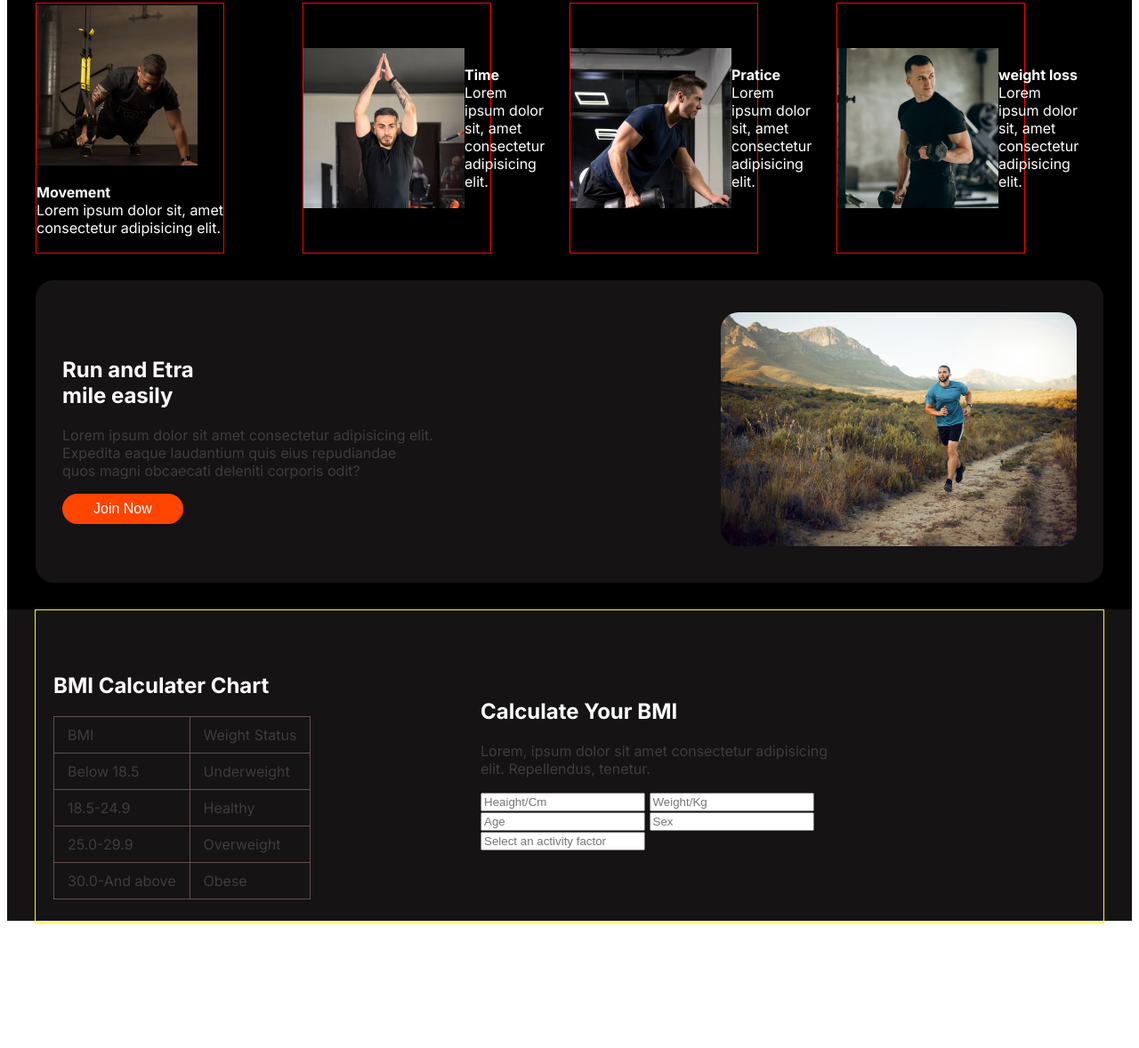
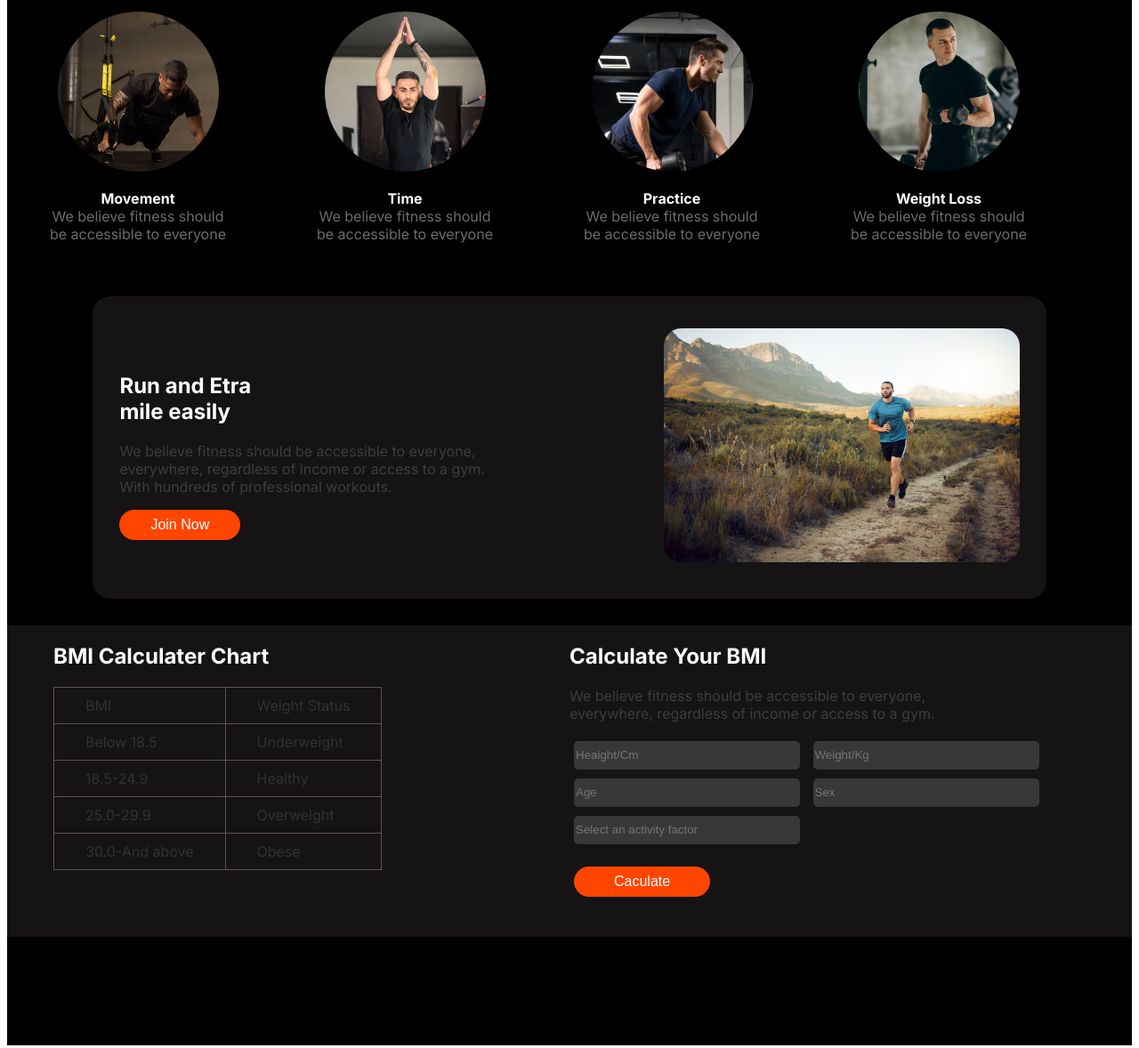
Before and after one commit to harunctg84/Adonis-gym.com, a plain HTML site: page index.html in a window 1280 px wide. Shown: the part 838-2016 px from the top of the page at 89% size. Before the commit the page ends 1881 px from the top, so only its background shows below. Drawn offline with Linux system fonts and the light colour scheme.

Commit message:
change habit run bmi done

```diff
--- a/index.html
+++ b/index.html
@@ -50,11 +50,11 @@
         <div class="image-area">
           <img src="images/Images 2.png" alt="" />
         </div>
-        <button class="btn-3">
+        <button class="card-500">
           <p><span class="five">500+</span><br />Free workout Videos</p>
         </button>
 
-        <button class="btn-4">
+        <button class="card-350">
           <div class="circal"></div>
 
           <div class="quantity">
@@ -80,54 +80,58 @@
             <img src="images/image 3.png" alt="" />
 
             <p>
-              <b class="bold">Movement</b> <br />Lorem ipsum dolor sit, amet
-              consectetur adipisicing elit.
+              <b class="bold-color">Movement</b> <br/>We believe fitness should be accessible to everyone
             </p>
           </div>
         </div>
         <div class="movement">
+          <div class="img-box" >
             <img src="images/image 2.png" alt="" />
 
             <p>
-            <b class="bold">Time</b> <br />Lorem ipsum dolor sit, amet
-            consectetur adipisicing elit.
+              <b class="bold-color">Time</b> <br/>We believe fitness should be accessible to everyone
             </p>
           </div>
+        </div>
         <div class="movement">
+          <div class="img-box" >
             <img src="images/image 4.png" alt="" />
 
             <p>
-            <b class="bold">Pratice</b> <br />Lorem ipsum dolor sit, amet
-            consectetur adipisicing elit.
+              <b class="bold-color">Practice</b> <br/>We believe fitness should be accessible to everyone
             </p>
           </div>
+        </div>
         <div class="movement">
+          <div class="img-box" >
             <img src="images/image 5.png" alt="" />
 
             <p>
-            <b class="bold">weight loss</b> <br />Lorem ipsum dolor sit, amet
-            consectetur adipisicing elit.
+              <b class="bold-color">Weight Loss</b> <br/>We believe fitness should be accessible to everyone
             </p>
           </div>
         </div>
+
+      </div>
+
 
       <div class="run-esily">
         <div class="run-esily-wraper">
           <div class="run-text">
             <h2>Run and Etra <br />mile easily</h2>
             <p>
-              Lorem ipsum dolor sit amet consectetur adipisicing elit.
-              <br />Expedita eaque laudantium quis eius repudiandae <br />quos
-              magni obcaecati deleniti corporis odit?
+              We believe fitness should be accessible to everyone, <br>everywhere, regardless of income or access to a gym.  <br>With hundreds of professional workouts.
             </p>
-            <button class="btn-5">Join Now</button>
+            <button class="join-now-btn">Join Now</button>
           </div>
           <div class="running-img">
             <img src="images/run.jpg" alt="" />
           </div>
         </div>
+
       </div>
       <!-- BMI calculatr section   -->
+
       <div class="bmi-section">
         <div class="bmi-section-wraper">
           <div class="table-section">
@@ -162,15 +166,22 @@
           <div class="bmi-input-sction">
 
             <h2 class="bmi-head">Calculate Your BMI</h2>
-            <p class="bmi-description">Lorem, ipsum dolor sit amet consectetur adipisicing <br> elit. Repellendus, tenetur.</p>
+            <p class="bmi-description">We believe fitness should be accessible to everyone, <br>everywhere, regardless of income or access to a gym.</p>
             <form>
             <input type="text" placeholder="Heaight/Cm">
             <input type="text" placeholder="Weight/Kg"><br>
             <input type="text" placeholder="Age">
             <input type="text" placeholder="Sex"><br>
-            <input type="text" placeholder="Select an activity factor">
+            <input type="text" placeholder="Select an activity factor" class="factor"><br>
+            <button class="calcutale-btn">Caculate</button>
             </form>
           </div>
+        </div>
+      </div>
+      <div class="team-section">
+        <div class="team-head">
+          <h1>Meet Our Team</h1>
+          <p>We believe fitness should be accessible to everyone, <br>everywhere, regardless of income or access to a gym.</p>
         </div>
       </div>
     </main>
--- a/styles/responsive.css
+++ b/styles/responsive.css
@@ -11,16 +11,36 @@
   }
   .banner {
     flex-direction: column;
+    margin-left: 40px;
   }
-  .btn-3 {
+  .card-500 {
     left: 200px;
-    bottom: 100px;
+    bottom:0px;
+  }
+ .card-350{
+
   }
   .workout-img{
-    flex-direction: column;
+   grid-template-columns: repeat(1, 1fr);
+   padding-left: 150px;
+
   }
   .run-esily-wraper {
     flex-direction: column;
+    height: 600px;
+    padding-left: 30px;
   }
+  .run-text{
+    display: block;
 
+    align-items: center;
+  }
+  .join-now-btn{
+    padding: 8px 130px;
+
+  }
+  .bmi-section-wraper{
+    grid-template-columns: repeat(1,1fr);
+    margin-left: 20px;
+  }
 }
--- a/styles/style.css
+++ b/styles/style.css
@@ -78,7 +78,7 @@ body {
 .image-area {
   position: relative;
 }
-.btn-3 {
+.card-500 {
   position: absolute;
   top: 260px;
   right: 100px;
@@ -89,7 +89,7 @@ body {
   padding: 0 10px;
   text-align: left;
 }
-.btn-4 {
+.card-350 {
   position: absolute;
   bottom: 25px;
   right: 350px;
@@ -140,21 +140,24 @@ main {
   grid-template-columns: repeat(4, 1fr);
   justify-content: end;
 }
-.img-box{
+img{
+  border-radius: 50%;
 
 }
 .movement {
   display: flex;
-  align-items: center;
+  text-align: center;
   width: 210px;
   height: 280px;
+  color: rgb(109, 107, 107);
+  padding: 10px;
+}
+.bold-color{
   color: white;
-  border: 1px solid red;
 }
-
 .run-esily-wraper {
   background-color: rgba(35, 32, 32, 0.621);
-  width: 1140px;
+  width: 80%;
   height: 300px;
   margin: 30px auto;
   display: flex;
@@ -169,7 +172,7 @@ main {
 .run-text p {
   color: rgba(255, 255, 255, 0.178);
 }
-.btn-5 {
+.join-now-btn{
   background-color: orangered;
   padding: 8px 35px;
   border: 1px;
@@ -185,21 +188,21 @@ main {
 /* BMI secton style here */
 .bmi-section {
   background-color: rgba(35, 32, 32, 0.621);
-  height: 350px;
+
 }
 .bmi-section-wraper {
   width: 1200px;
-  height: 350px;
-  border: 1px solid yellow;
   margin: 0 auto;
-  display: flex;
+  display: grid;
+  grid-template-columns:repeat(2,1fr);
+  margin-top: 30px;
 
-  align-items: center;
 }
 .table-section {
-  height: 250px;
-  width: 40%;
+  height: 350px;
+  width: 85%;
   margin-left: 20px;
+
 }
 .bmi-head {
   color: white;
@@ -209,13 +212,35 @@ table {
 }
 td,
 th {
-  border: 1px solid rgba(114, 87, 87, 0.856);
-  color: rgba(255, 255, 255, 0.178);
-  padding: 10px 15px;
+  border: 1px solid rgba(110, 93, 93, 0.856);
+  color: rgba(194, 186, 186, 0.178);
+  padding: 10px 35px;
+
 }
 th {
   color: white;
 }
+bmi-caculator{
+  color: wheat;
+}
 .bmi-description {
   color: rgba(255, 255, 255, 0.178);
 }
+input[type="text"]{
+  height: 30px;
+  width: 250px;
+  border-radius: 5px;
+  border: none;
+  margin: 5px;
+  background-color: rgba(228, 222, 222, 0.178);
+}
+.calcutale-btn{
+  background-color: orangered;
+  padding: 8px 45px;
+  border: 1px;
+  border-radius: 18px;
+  font-size: 1rem;
+  margin-right: 10px;
+  color: white;
+  margin: 20px 5px;
+}
```
Lines whose indentation alone changed are shown as unchanged.
